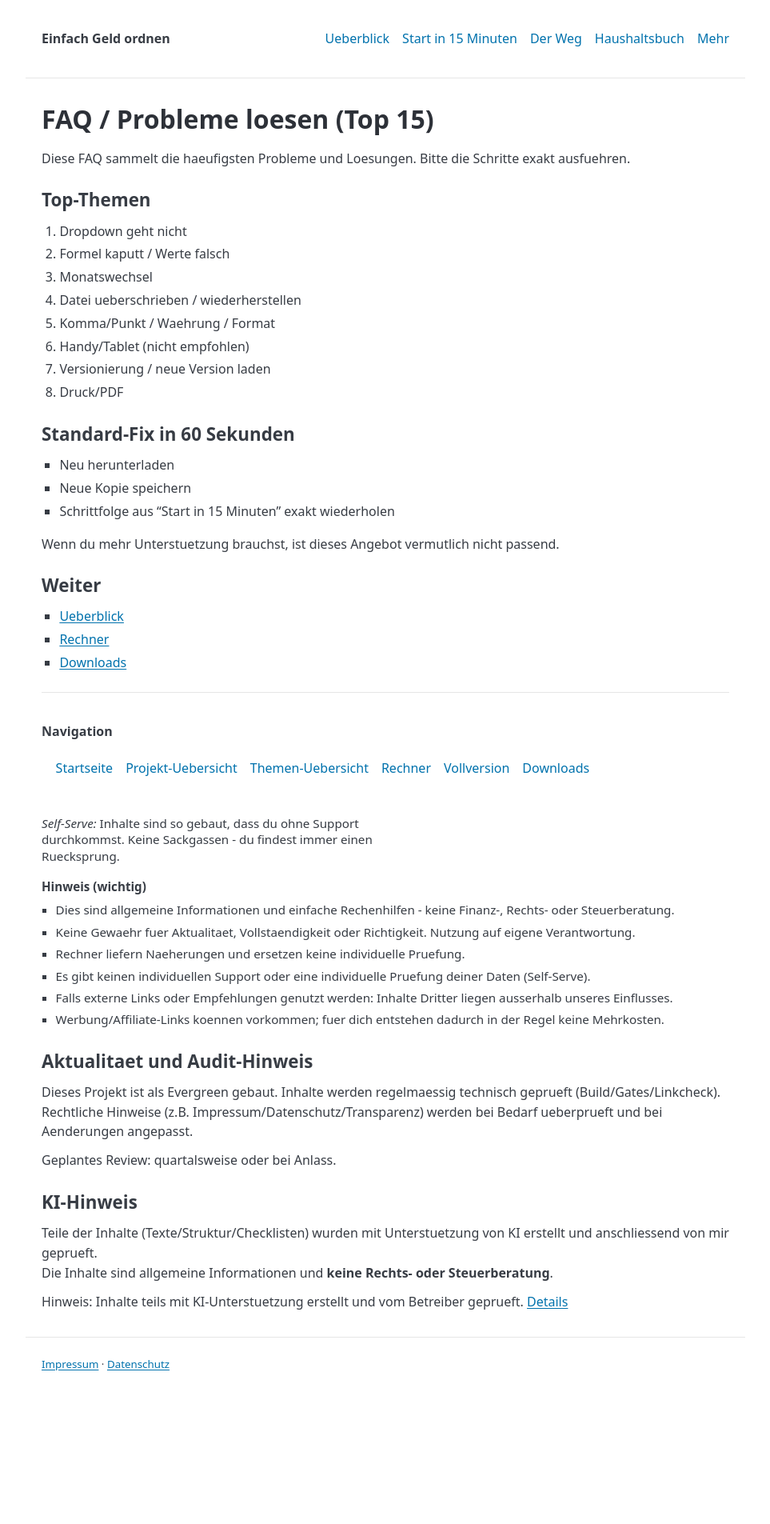
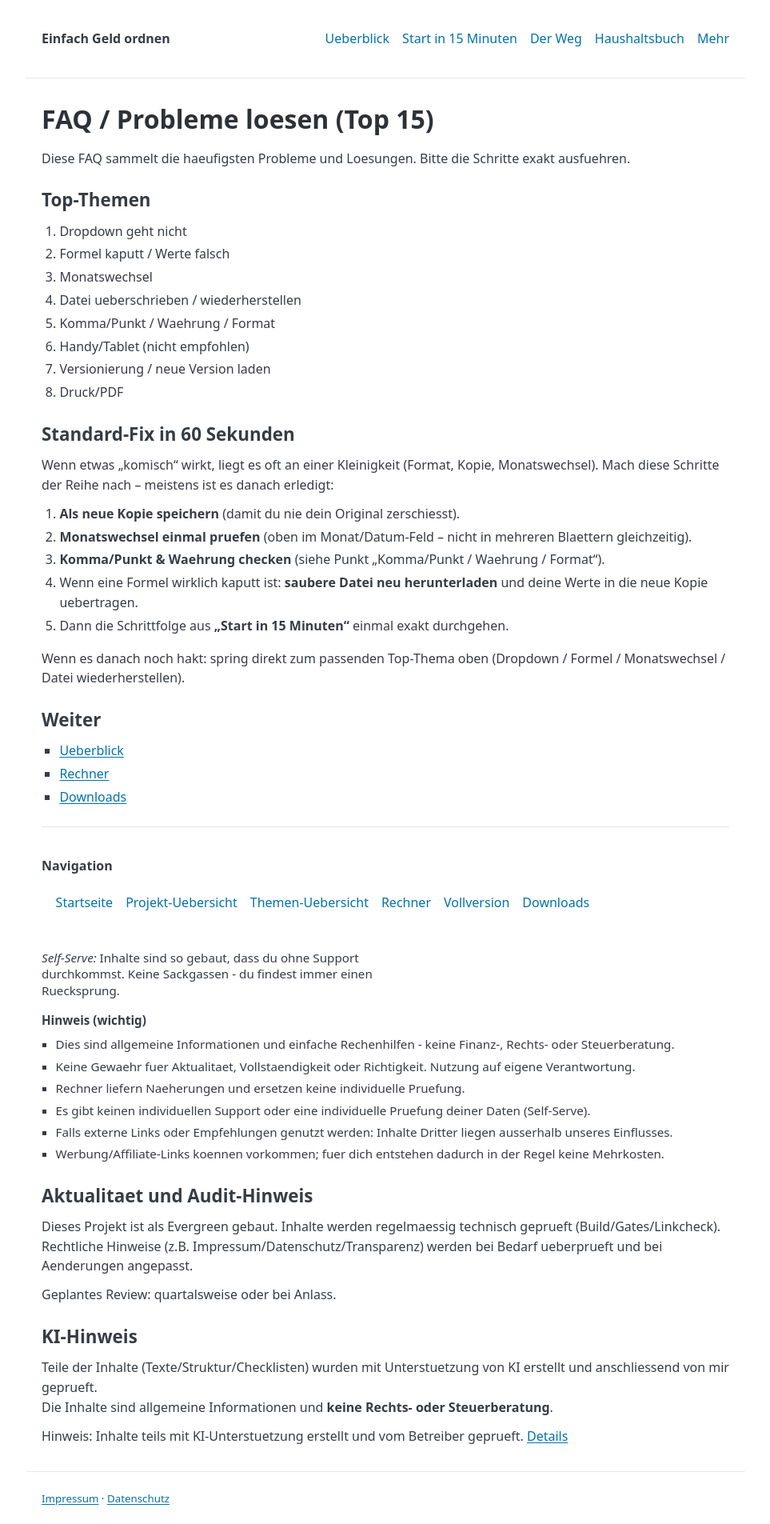
Before and after one commit to gluecklich-tools/einfach-geld-ordnen, a Jekyll site: the page built from seiten/faq_probleme_loesen.md, in a window 1280 px wide. Shown: the whole page at 80% size, without its empty margins (158-1121 px from the left). Built offline with Jekyll 4.4.1, drawn with Linux system fonts in a browser that asks for light colours; before the commit the page ends 1737 px from its top, so only the background shows below that.

Commit message:
Klaus-Run: automated gates + push 2026-02-22 13:29

```diff
--- a/seiten/faq_probleme_loesen.md
+++ b/seiten/faq_probleme_loesen.md
@@ -22,11 +22,17 @@ Diese FAQ sammelt die haeufigsten Probleme und Loesungen. Bitte die Schritte exa
 
 ## Standard-Fix in 60 Sekunden
 
-- Neu herunterladen
-- Neue Kopie speichern
-- Schrittfolge aus "Start in 15 Minuten" exakt wiederholen
 
-Wenn du mehr Unterstuetzung brauchst, ist dieses Angebot vermutlich nicht passend.
+Wenn etwas „komisch“ wirkt, liegt es oft an einer Kleinigkeit (Format, Kopie, Monatswechsel).
+Mach diese Schritte der Reihe nach – meistens ist es danach erledigt:
+
+1. **Als neue Kopie speichern** (damit du nie dein Original zerschiesst).
+2. **Monatswechsel einmal pruefen** (oben im Monat/Datum-Feld – nicht in mehreren Blaettern gleichzeitig).
+3. **Komma/Punkt & Waehrung checken** (siehe Punkt „Komma/Punkt / Waehrung / Format“).
+4. Wenn eine Formel wirklich kaputt ist: **saubere Datei neu herunterladen** und deine Werte in die neue Kopie uebertragen.
+5. Dann die Schrittfolge aus **„Start in 15 Minuten“** einmal exakt durchgehen.
+
+Wenn es danach noch hakt: spring direkt zum passenden Top-Thema oben (Dropdown / Formel / Monatswechsel / Datei wiederherstellen).
 ## Weiter
 - [Ueberblick]({{ site.baseurl }}/pillar/einfach-geld-ordnen.html)
 - [Rechner]({{ site.baseurl }}/seiten/rechner-uebersicht.html)
```
